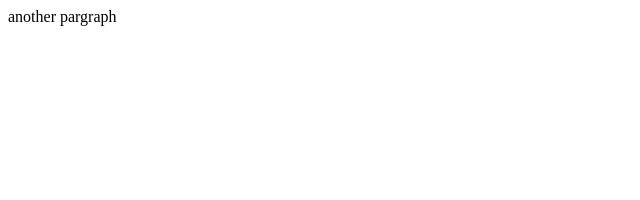
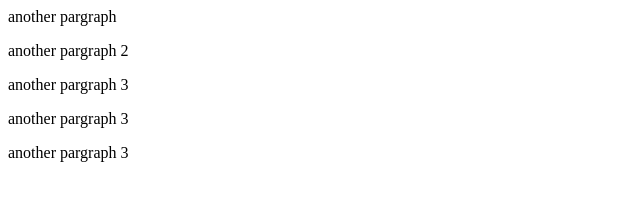
Before and after one commit to ashar005/practice_git, a plain HTML site: page index.html in a window 1280 px wide. Shown: the whole page, without its empty margins (0-640 px from the left). Drawn offline with Linux system fonts and the light colour scheme.

Commit message:
branch added

```diff
--- a/index.html
+++ b/index.html
@@ -1 +1,5 @@
 <p>another pargraph</p>
+<p>another pargraph 2</p>
+<p>another pargraph 3</p>
+<p>another pargraph 3</p>
+<p>another pargraph 3</p>
```
